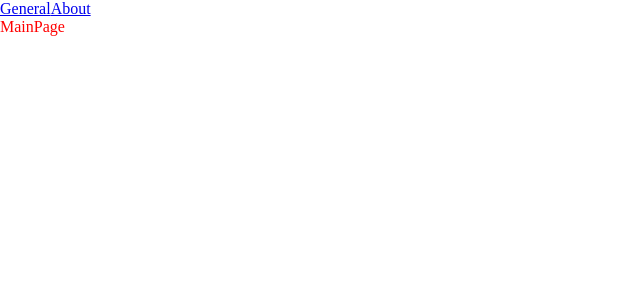
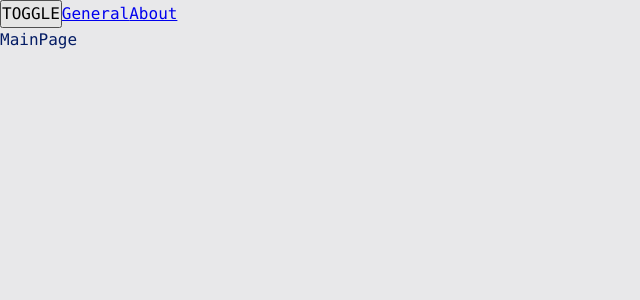
Before and after one commit to ghumash/Blog, a React app: page / in a window 1280 px wide. Shown: the top 300 px of the page, without its empty margins (0-640 px from the left). Built offline with nearby package versions, Linux system fonts and the light colour scheme.

Commit message:
Added theme and initial styles

```diff
--- a/src/App.tsx
+++ b/src/App.tsx
@@ -1,12 +1,17 @@
 import {Link, Route, Routes} from "react-router-dom"
-import "./index.scss"
+import "./styles/index.scss"
 import {MainPageLazy} from "./pages/MainPage/MainPage.lazy";
 import {AboutPageLazy} from "./pages/AboutPage/AboutPage.lazy";
 import {Suspense} from "react";
+import {useTheme} from "./theme/useTheme";
+
+
 
 const App = () => {
+  const { theme, toggleTheme } = useTheme()
   return (
-    <div className={'App'}>
+    <div className={`app ${theme}`}>
+      <button onClick={toggleTheme}>TOGGLE</button>
       <Link to={'/'}>General</Link>
       <Link to={'/about'}>About</Link>
       <Suspense fallback={<div>...loading</div>}>
--- a/src/index.scss
+++ /dev/null
@@ -1,8 +0,0 @@
-* {
-  margin: 0;
-  padding: 0;
-  box-sizing: border-box;
-}
-.App {
-  color: red;
-}
--- a/src/index.tsx
+++ b/src/index.tsx
@@ -1,12 +1,14 @@
 import {render} from 'react-dom'
 import App from "./App";
-import "./index.scss";
 import {BrowserRouter} from "react-router-dom";
+import ThemeProvider from "./theme/ThemeProvider";
 const root = document.getElementById('root')
 
 render (
   <BrowserRouter>
-    <App/>
+    <ThemeProvider>
+      <App/>
+    </ThemeProvider>
   </BrowserRouter>,
   root
 )
--- /dev/null
+++ b/src/styles/index.scss
@@ -0,0 +1,13 @@
+@import "reset";
+@import "variables/globals";
+@import "themes/light";
+@import "themes/dark";
+
+.app {
+  font: var(--font-m);
+
+  background: var(--bg-color);
+  color: var(--primary-color);
+
+  min-height: 100vh;
+}
--- /dev/null
+++ b/src/styles/reset.scss
@@ -0,0 +1,13 @@
+* {
+  margin: 0;
+  padding: 0;
+  box-sizing: border-box;
+}
+
+input,
+button,
+textarea,
+select {
+  margin: 0;
+  font: inherit;
+}
--- /dev/null
+++ b/src/styles/themes/dark.scss
@@ -0,0 +1,5 @@
+.app.dark {
+  --bg-color: #000072;
+  --primary-color: #049604;
+  --secondary-color: #04ff04;
+}
--- /dev/null
+++ b/src/styles/themes/light.scss
@@ -0,0 +1,5 @@
+.app.light {
+  --bg-color: #e8e8ea;
+  --primary-color: #041c65;
+  --secondary-color: #0449e8;
+}
--- /dev/null
+++ b/src/styles/variables/globals.scss
@@ -0,0 +1,12 @@
+:root {
+  --font-family-main: Consolas, 'Times New Roman', Serif;
+
+  --font-size-m: 16px;
+  --font-line-m: 24px;
+  --font-m: var(--font-size-m) / var(--font-line-m) var(--font-family-main);
+
+  --font-size-l: 24px;
+  --font-line-l: 32px;
+  --font-l: var(--font-size-l) / var(--font-line-l) var(--font-family-main);
+
+}
--- a/src/test.ts
+++ /dev/null
@@ -1,4 +0,0 @@
-export function sameFn(arg: number): string {
-  console.log('hi');
-  return ''
-}
--- /dev/null
+++ b/src/theme/ThemeContext.ts
@@ -0,0 +1,15 @@
+import {createContext} from "react";
+
+export enum Theme {
+  LIGHT = 'light',
+  DARK = 'dark',
+}
+
+export interface ThemeContextProps {
+  theme?: Theme;
+  setTheme?: (theme: Theme) => void;
+}
+
+export const ThemeContext = createContext<ThemeContextProps>({})
+
+export const LOCAL_STORAGE_THEME_KEY = 'theme'
--- /dev/null
+++ b/src/theme/ThemeProvider.tsx
@@ -0,0 +1,20 @@
+import {LOCAL_STORAGE_THEME_KEY, Theme, ThemeContext} from "./ThemeContext";
+import {FC, useMemo, useState} from "react";
+
+const defaultTheme = localStorage.getItem(LOCAL_STORAGE_THEME_KEY) as Theme || Theme.LIGHT
+
+const ThemeProvider: FC = ({children}) => {
+  const [theme, setTheme] = useState<Theme>(defaultTheme);
+
+
+  const defaultProps = useMemo(() => ({
+    theme,
+    setTheme
+  }), [theme])
+  return (
+    <ThemeContext.Provider value={defaultProps}>
+      {children}
+    </ThemeContext.Provider>
+  )
+}
+export default ThemeProvider
--- /dev/null
+++ b/src/theme/useTheme.ts
@@ -0,0 +1,17 @@
+import {useContext} from "react";
+import {LOCAL_STORAGE_THEME_KEY, Theme, ThemeContext} from "./ThemeContext";
+
+interface UseThemeResult {
+  toggleTheme: () => void;
+  theme: Theme
+}
+
+export function useTheme(): UseThemeResult {
+  const {theme, setTheme} = useContext(ThemeContext)
+  const toggleTheme = () => {
+    const newTheme = theme === Theme.DARK ? Theme.LIGHT : Theme.DARK
+    setTheme(newTheme)
+    localStorage.setItem(LOCAL_STORAGE_THEME_KEY, newTheme)
+  }
+  return {theme, toggleTheme}
+}
```
